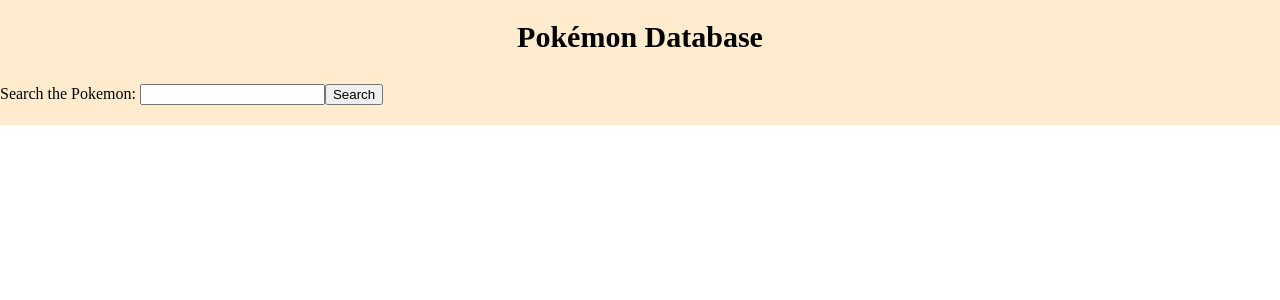
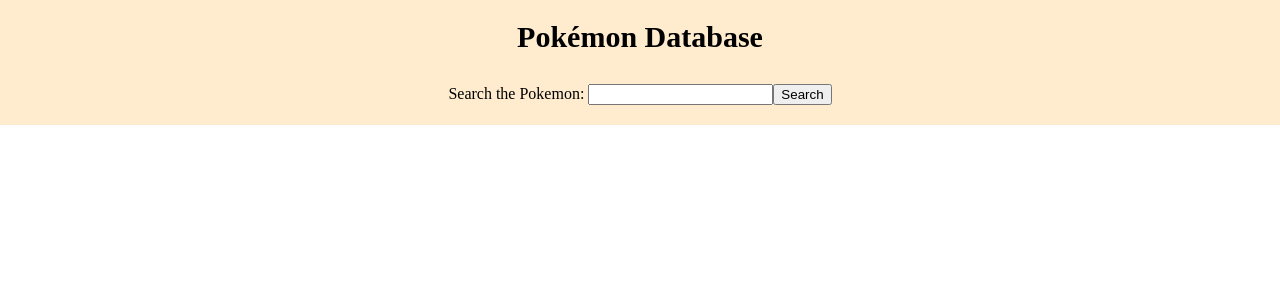
Before and after one commit to a-v-gor/react-2024-q3-RSS, a React (Vite) app: page / in a window 1280 px wide. Shown: the top 300 px of the page. Built offline with nearby package versions, Linux system fonts and the light colour scheme.

Commit message:
refactor: start add logic in searchForm component

```diff
--- a/src/components/search-form.css
+++ b/src/components/search-form.css
@@ -1,3 +1,7 @@
+.search-form {
+  text-align: center;
+}
+
 .search-form__label {
   font-size: 1.6em;
 }
--- a/src/components/searchForm.tsx
+++ b/src/components/searchForm.tsx
@@ -1,12 +1,46 @@
-import { Component, ReactNode } from "react";
+import { ChangeEvent, Component, ReactNode } from "react";
 import './search-form.css';
 
-export default class SearchForm extends Component {
+export default class SearchForm extends Component<unknown, { query: string }> {
+  constructor(props: Component) {
+    super(props);
+    this.state = {query: ''}
+  }
+
+  saveQuery(string: string | undefined | null) {
+    if(typeof string === 'string') {
+      this.setState({
+        query: string
+      });
+    };
+  }
+
+  // componentDidMount(): void {
+  //   const queryString = localStorage.getItem('ag-pokemon-query');
+  //   this.saveQuery(queryString);
+  // }
+
+  componentWillUnmount(): void {
+    localStorage.setItem('ag-pokemon-query', this.state.query);
+  }
+
+  handleChange(event: ChangeEvent<HTMLInputElement>) {
+    if (!event.target) return;
+    const queryString: string =  event.target.value;
+    if(typeof queryString === 'string') {
+      this.setState({
+        query: queryString
+      });
+    };
+  }
+
   render(): ReactNode {
-    return <form className="search-form">
-      <label htmlFor="search-form" className="search-form__label">Search the Pokemon: </label>
-      <input type="search" name="q" id="search-form" className="search-form__input"/>
-      <button className="search-form__button">Search</button>
-    </form>
+    return (
+      <form className="search-form">
+        <label htmlFor="search-form" className="search-form__label">Search the Pokemon: </label>
+        <input type="search" name="q" id="search-form" className="search-form__input" value={this.state.query}/>
+        <button className="search-form__button">Search</button>
+      </form>
+    );
   }
 }
```
Also changed, not shown: src/components/header.tsx (+6 -4 lines).
